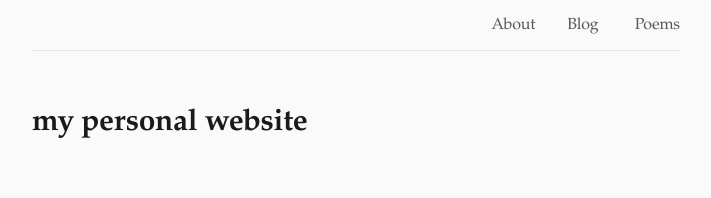
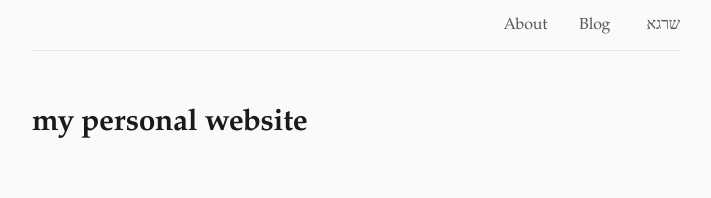
Before and after one commit to hashdag/hashdag.github.io, a Jekyll site: the page built from index.md, in a window 1280 px wide. Shown: the top 198 px of the page, without its empty margins (284-995 px from the left). Built offline with Jekyll 4.4.1, drawn with Linux system fonts in a browser that asks for light colours.

Commit message:
Update site-nav.html

```diff
--- a/_includes/site-nav.html
+++ b/_includes/site-nav.html
@@ -21,9 +21,9 @@
 {% endif %}
 
 {% if page.url == "/poems" %}
-<span class="nav-current-page" >Poems</span>
+<span class="nav-current-page" >שרגא</span>
 {% else %}
-<a href="/poems" title="Poems">Poems</a>
+<a href="/poems" title="Poems">שרגא</a>
 {% endif %}
 
 </div>
```
